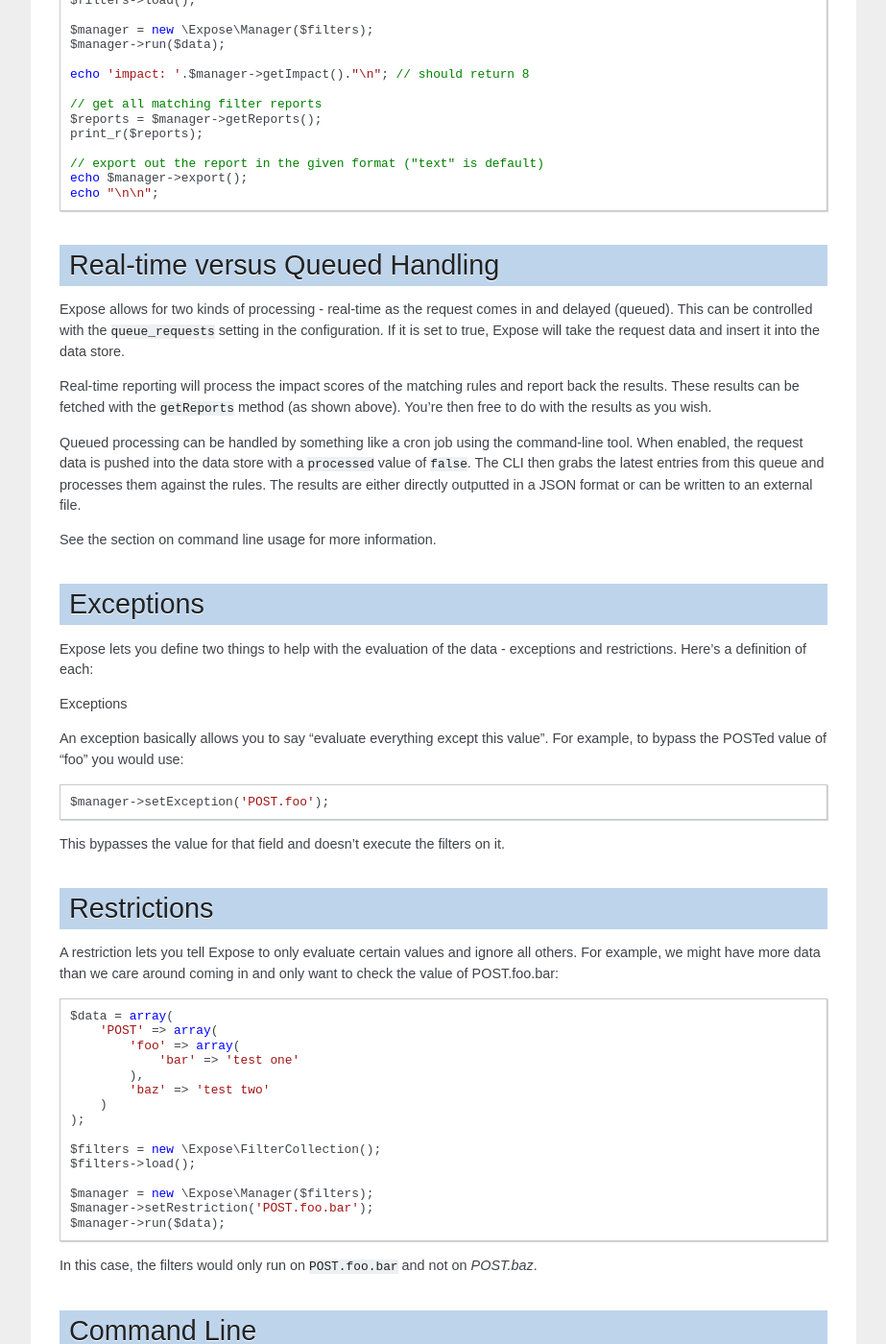
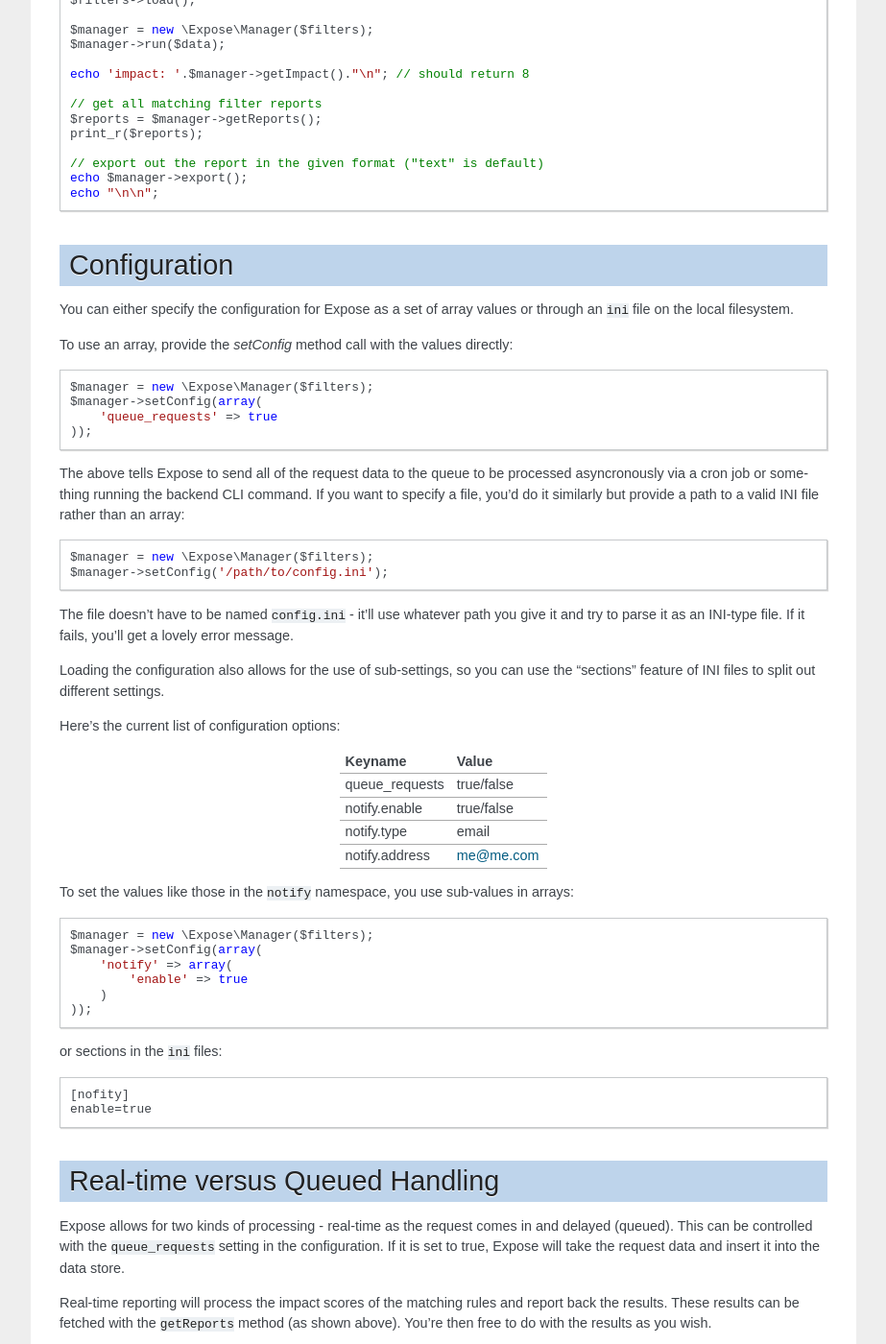
Before and after one commit to enygma/expose, a Sphinx documentation site: the page built from docs/index.rst, in a window 1280 px wide and 1400 px high, scrolled down 820 px. Shown: the whole window at 96% size, without its empty margins (198-1121 px from the left). Built offline with Sphinx 7.4.7, drawn with Linux system fonts in a browser that asks for light colours.

Commit message:
updating docs with information about the configuration settings

```diff
--- a/docs/index.rst
+++ b/docs/index.rst
@@ -56,6 +56,65 @@ filter run.
     // export out the report in the given format ("text" is default)
     echo $manager->export();
     echo "\n\n";
+
+Configuration
+==================================
+
+You can either specify the configuration for Expose as a set of array values or through an ``ini`` file on the
+local filesystem.
+
+To use an array, provide the `setConfig` method call with the values directly:
+
+.. code-block:: php
+
+    $manager = new \Expose\Manager($filters);
+    $manager->setConfig(array(
+        'queue_requests' => true
+    ));
+
+The above tells Expose to send all of the request data to the queue to be processed asyncronously via a cron job or something
+running the backend CLI command. If you want to specify a file, you'd do it similarly but provide a path to a valid INI file rather than an array:
+
+.. code-block:: php
+
+    $manager = new \Expose\Manager($filters);
+    $manager->setConfig('/path/to/config.ini');
+
+The file doesn't have to be named ``config.ini`` - it'll use whatever path you give it and try to parse it as an INI-type file. If it fails, you'll get a lovely error message.
+
+Loading the configuration also allows for the use of sub-settings, so you can use the "sections" feature of INI files to split out different settings.
+
+Here's the current list of configuration options:
+
++---------------+----------------+
+| Keyname       | Value          +
++===============+================+
+| queue_requests| true/false     +
++---------------+----------------+
+| notify.enable | true/false     |
++---------------+----------------+
+| notify.type   | email          |
++---------------+----------------+
+| notify.address| me@me.com      |
++---------------+----------------+
+
+To set the values like those in the ``notify`` namespace, you use sub-values in arrays:
+
+.. code-block:: php
+
+    $manager = new \Expose\Manager($filters);
+    $manager->setConfig(array(
+        'notify' => array(
+            'enable' => true
+        )
+    ));
+
+or sections in the ``ini`` files:
+
+.. code-block:: sh
+
+    [nofity]
+    enable=true
 
 Real-time versus Queued Handling
 ==================================
```
